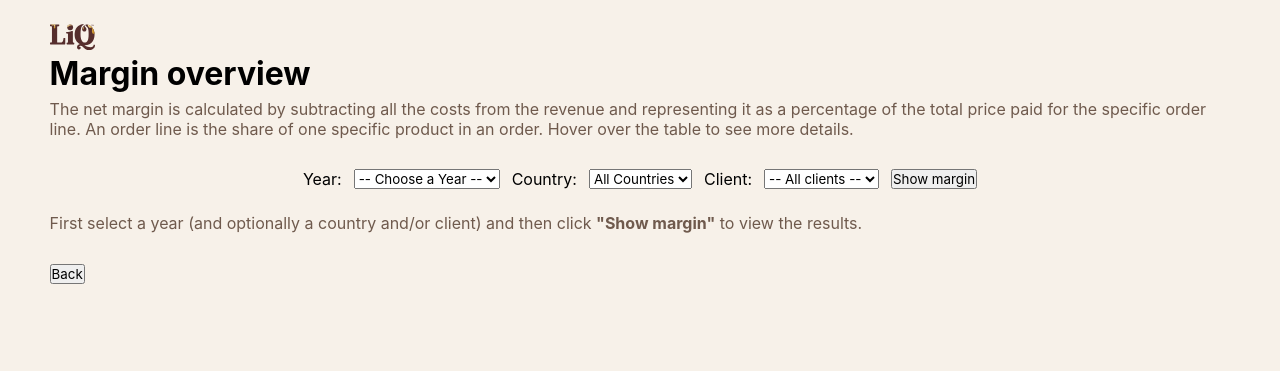
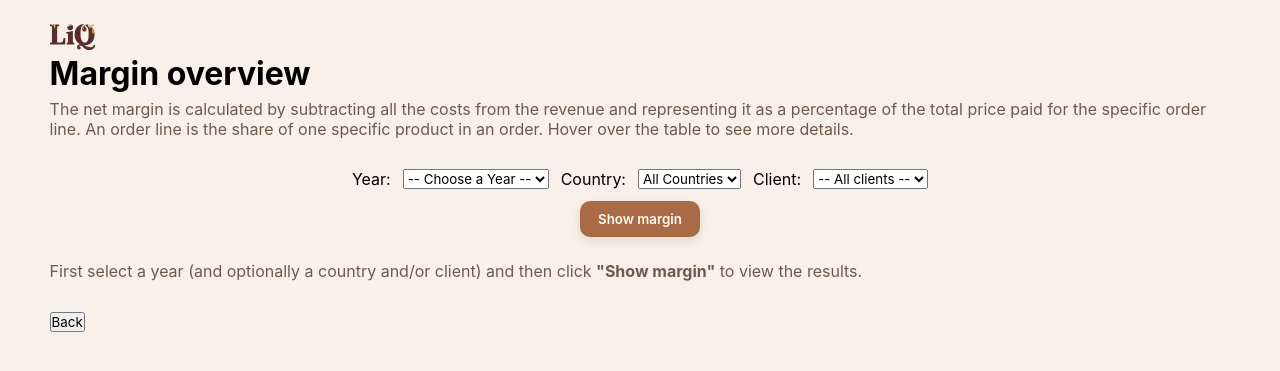
Before and after one commit to A-D-DBS-application/web-application-2025-group-22, a Flask app: page /margin in a window 1280 px wide. Shown: the top 371 px of the page. Run offline with Flask 3, Linux system fonts and the light colour scheme; data that the repository does not hold is empty.

Commit message:
data goed gezet

```diff
--- a/app/templates/margin.html
+++ b/app/templates/margin.html
@@ -266,6 +266,35 @@
             font-size: 1rem;
             color: #4f4f4f;
         }
+
+        /* Standard button styling */
+        .primary-button {
+            padding: 10px 18px;
+            border: none;
+            border-radius: 10px;
+            background-color: #a86b45;
+            color: #fff8f0;
+            font-weight: 600;
+            cursor: pointer;
+            box-shadow: 0 4px 10px rgba(0, 0, 0, 0.1);
+        }
+
+        .primary-button:hover {
+            background-color: #8c4e28;
+        }
+
+        .top-bar {
+            display: flex;
+            align-items: center;
+            justify-content: space-between;
+            margin-bottom: 1rem;
+        }
+
+        .form-actions {
+            display: flex;
+            justify-content: center;
+            width: 100%;
+        }
     </style>
 </head>
 <body>
@@ -325,7 +354,9 @@
             {% endfor %}
         </select>
 
-        <button type="submit">Show margin</button>
+        <div class="form-actions">
+            <button type="submit" class="primary-button">Show margin</button>
+        </div>
     </form>
 
     <div class="margin-result">
--- a/app/templates/orders.html
+++ b/app/templates/orders.html
@@ -88,7 +88,6 @@
                         <th>Supplier</th>
                         <th>Product</th>
                         <th>Quantity</th>
-                        <th>Price Paid</th>
                         <th>Paid Price</th>
                         <th>Currency</th>
                         <th>Order Date</th>
@@ -104,7 +103,6 @@
                         <td>{{ o.SupplierName }}</td>
                         <td>{{ o.ProductName }}</td>
                         <td>{{ o.Quantity }}</td>
-                        <td>{{ o.Price_paid }}</td>
                         <td>{{ o.OrderPaidPrice }}</td>
                         <td>{{ o.Currency }}</td>
                         <td>{{ o.Order_date }}</td>
--- a/app/templates/products.html
+++ b/app/templates/products.html
@@ -24,7 +24,6 @@
                     <tr>
                         <th>PRODUCT_ID</th>
                         <th>Name</th>
-                        <th>Unit Volume</th>
                         <th>Unit Cost</th>
                         <th>BRAND</th>
                         <th>SUPPLIER_ID</th>
@@ -39,7 +38,6 @@
 
                         <!-- PRODUCT INFO -->
                         <td>{{ product.Name }}</td>
-                        <td>{{ product.Unit_volume or '-' }}</td>
 
                         <!-- UNIT COST (uit PRODUCT_COST) -->
                         <td>
```
